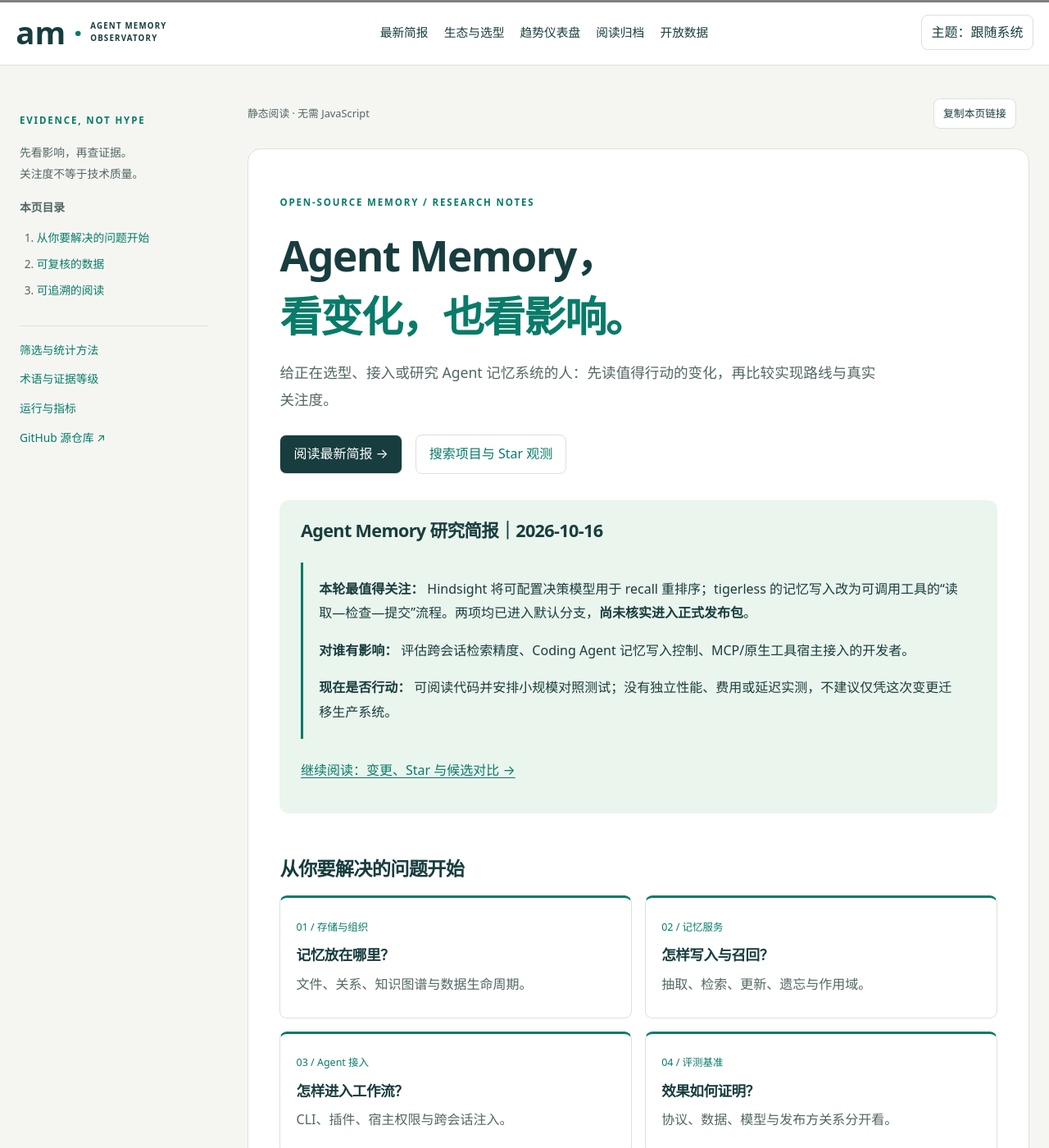
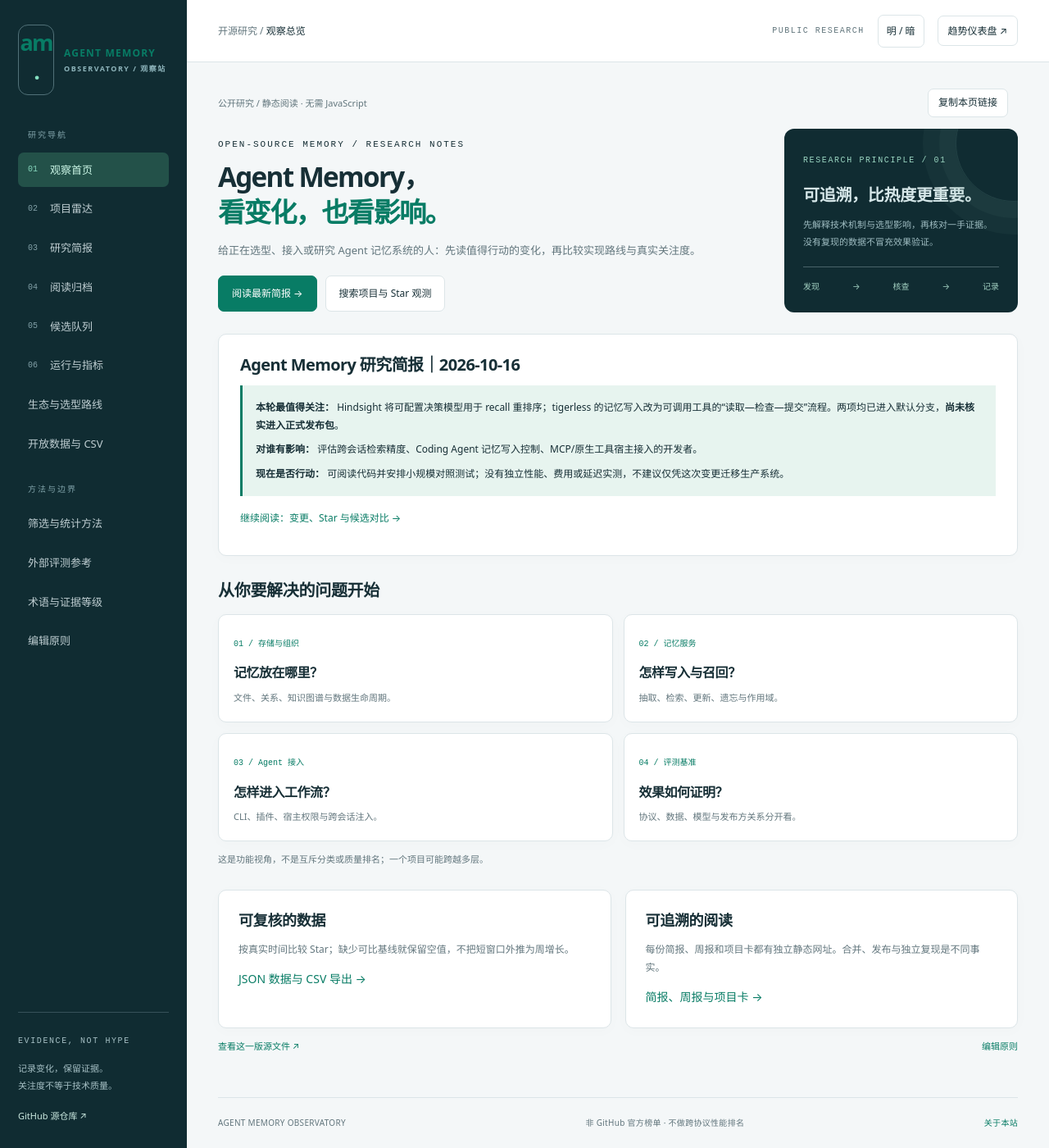
Before and after one commit to psiQAQ/agent-memory-github-trending, a Jekyll site: the page built from index.html, in a window 1280 px wide and 1400 px high. Shown: the whole window at 82% size. Built offline with Jekyll 4.4.1, drawn with Linux system fonts in a browser that asks for light colours; some of the changed text lies outside the part shown.

Commit message:
style: unify static homepage and reading pages with dashboard shell
Share Dashboard sidebar, topbar, palette and responsive cards across the static Jekyll pages. Keep reader TOC, no-JS content, historical Markdown, and dashboard routing. Use a single am-theme preference, avoid double sidebar handlers, document the design constraint, and add regression tests.

```diff
--- a/_layouts/reader.html
+++ b/_layouts/reader.html
@@ -4,49 +4,61 @@
   <meta charset="utf-8">
   <meta name="viewport" content="width=device-width, initial-scale=1">
   <meta name="description" content="{{ page.description | default: site.description | escape }}">
+  <meta name="theme-color" content="#102c32">
   <meta name="referrer" content="strict-origin-when-cross-origin">
   <meta http-equiv="Content-Security-Policy" content="default-src 'self'; script-src 'self'; style-src 'self'; img-src 'self' data:; connect-src 'self'; object-src 'none'; base-uri 'self'; form-action 'none'">
   <title>{{ page.title | default: site.title | escape }} · Agent Memory</title>
   <link rel="canonical" href="{{ page.url | absolute_url }}">
   <link rel="sitemap" type="application/xml" href="{{ '/sitemap.xml' | relative_url }}">
   <link rel="stylesheet" href="{{ '/assets/reader.css' | relative_url }}">
+  <link rel="stylesheet" href="{{ '/assets/site.css' | relative_url }}">
+  <link rel="stylesheet" href="{{ '/assets/reader-unified.css' | relative_url }}">
   <script type="module" src="{{ '/assets/reader.js' | relative_url }}"></script>
 </head>
-<body data-reader>
+<body data-reader{% if page.url == '/' %} class="reader-home"{% endif %}>
 <a class="skip" href="#content">跳到正文</a>
-  <header class="masthead">
-    <a class="brand" href="{{ '/' | relative_url }}">am<span>·</span> <small>AGENT MEMORY<br>OBSERVATORY</small></a>
+<aside id="sidebar" class="sidebar" aria-label="站点导航">
+  <a href="{{ '/' | relative_url }}" class="brand" aria-label="Agent Memory 观察站首页"><span class="brand-mark">am<span>·</span></span><span>AGENT MEMORY<small>OBSERVATORY / 观察站</small></span></a>
+  <p class="nav-label">研究导航</p>
   <nav aria-label="主导航">
-      <a href="{{ '/reports/latest.html' | relative_url }}">最新简报</a>
-      <a href="{{ '/reports/landscape.html' | relative_url }}">生态与选型</a>
-      <a href="{{ '/dashboard.html' | relative_url }}#view=projects">趋势仪表盘</a>
-      <a href="{{ '/archive.html' | relative_url }}">阅读归档</a>
-      <a href="{{ '/docs/open-data.html' | relative_url }}">开放数据</a>
+    <a href="{{ '/' | relative_url }}"{% if page.url == '/' %} class="active" aria-current="page"{% endif %}><span>01</span>观察首页</a>
+    <a href="{{ '/dashboard.html' | relative_url }}#view=projects"><span>02</span>项目雷达</a>
+    <a href="{{ '/reports/latest.html' | relative_url }}"{% if page.url == '/reports/latest.html' %} class="active" aria-current="page"{% endif %}><span>03</span>研究简报</a>
+    <a href="{{ '/archive.html' | relative_url }}"{% if page.url == '/archive.html' %} class="active" aria-current="page"{% endif %}><span>04</span>阅读归档</a>
+    <a href="{{ '/dashboard.html' | relative_url }}#view=candidates"><span>05</span>候选队列</a>
+    <a href="{{ '/dashboard.html' | relative_url }}#view=status"><span>06</span>运行与指标</a>
+    <a href="{{ '/reports/landscape.html' | relative_url }}">生态与选型路线</a>
+    <a href="{{ '/docs/open-data.html' | relative_url }}">开放数据与 CSV</a>
   </nav>
-    <button id="reader-theme" type="button" hidden>主题：跟随系统</button>
+  <p class="nav-label">方法与边界</p>
+  <nav aria-label="文档导航">
+    <a href="{{ '/docs/methodology.html' | relative_url }}">筛选与统计方法</a>
+    <a href="{{ '/docs/references.html' | relative_url }}">外部评测参考</a>
+    <a href="{{ '/docs/glossary.html' | relative_url }}">术语与证据等级</a>
+    <a href="{{ '/docs/project-preferences.html' | relative_url }}">编辑原则</a>
+  </nav>
+  <div class="sidebar-foot"><span class="tiny-label">EVIDENCE, NOT HYPE</span><p>记录变化，保留证据。<br>关注度不等于技术质量。</p><a href="https://github.com/psiQAQ/agent-memory-github-trending">GitHub 源仓库 ↗</a></div>
+</aside>
+<div class="shell">
+  <header class="topbar">
+    <div class="topbar-left"><button id="menu" class="icon-button" type="button" aria-label="展开导航" aria-controls="sidebar" aria-expanded="false">☰</button><span class="breadcrumb">开源研究 / <strong>{% if page.url == '/' %}观察总览{% else %}{{ page.title | default: site.title | escape }}{% endif %}</strong></span></div>
+    <div class="topbar-actions"><span class="public-label">PUBLIC RESEARCH</span><button id="reader-theme" class="icon-button" aria-label="切换深色模式" type="button" hidden>明 / 暗</button><a class="button small" href="{{ '/dashboard.html' | relative_url }}#view=projects">趋势仪表盘 ↗</a></div>
   </header>
   <progress id="reading-progress" aria-label="阅读进度" max="100" value="0" hidden></progress>
+  <main id="content" class="reader-main" tabindex="-1">
+    <noscript><nav class="nojs-nav" aria-label="无 JavaScript 导航"><a href="{{ '/' | relative_url }}">首页</a><a href="{{ '/reports/latest.html' | relative_url }}">最新简报</a><a href="{{ '/dashboard.html' | relative_url }}">趋势仪表盘</a><a href="{{ '/archive.html' | relative_url }}">阅读归档</a></nav></noscript>
     <div class="reading-layout">
-    <aside class="reading-aside">
-      <p class="eyebrow">EVIDENCE, NOT HYPE</p>
-      <p>先看影响，再查证据。<br>关注度不等于技术质量。</p>
-      <nav id="reader-toc" aria-label="本页目录" hidden></nav>
-      <div class="aside-links">
-        <a href="{{ '/docs/methodology.html' | relative_url }}">筛选与统计方法</a>
-        <a href="{{ '/docs/glossary.html' | relative_url }}">术语与证据等级</a>
-        <a href="{{ '/dashboard.html' | relative_url }}#view=status">运行与指标</a>
-        <a href="https://github.com/psiQAQ/agent-memory-github-trending">GitHub 源仓库 ↗</a>
+      <div class="reader-column">
+        <div class="reader-tools"><span>公开研究 / 静态阅读 · 无需 JavaScript</span><button id="copy-link" class="button small" type="button" hidden>复制本页链接</button><span id="reader-feedback" role="status"></span></div>
+        <article class="reader-article">{{ content }}</article>
+        <footer class="article-footer"><a href="https://github.com/psiQAQ/agent-memory-github-trending/blob/{{ site.github.build_revision | default: 'main' }}/{{ page.path }}">查看这一版源文件 ↗</a><a href="{{ '/docs/project-preferences.html' | relative_url }}">编辑原则</a></footer>
       </div>
-    </aside>
-    <main id="content" tabindex="-1">
-      <div class="reader-tools"><span>静态阅读 · 无需 JavaScript</span><button id="copy-link" type="button" hidden>复制本页链接</button><span id="reader-feedback" role="status"></span></div>
-      <article>{{ content }}</article>
-      <footer class="article-footer">
-        <a href="https://github.com/psiQAQ/agent-memory-github-trending/blob/{{ site.github.build_revision | default: 'main' }}/{{ page.path }}">查看这一版源文件 ↗</a>
-        <a href="{{ '/docs/project-preferences.html' | relative_url }}">编辑原则</a>
-      </footer>
+      {% unless page.url == '/' %}
+      <aside class="reading-aside" aria-label="文章辅助导航"><p class="eyebrow">本页阅读</p><nav id="reader-toc" aria-label="本页目录" hidden></nav><div class="aside-links"><a href="{{ '/docs/methodology.html' | relative_url }}">筛选与统计方法</a><a href="{{ '/docs/glossary.html' | relative_url }}">术语与证据等级</a><a href="{{ '/dashboard.html' | relative_url }}#view=status">运行与指标</a></div></aside>
+      {% endunless %}
+    </div>
   </main>
+  <footer class="footer"><span>AGENT MEMORY OBSERVATORY</span><span>非 GitHub 官方榜单 · 不做跨协议性能排名</span><a href="{{ '/docs/website.html' | relative_url }}">关于本站</a></footer>
 </div>
-  <footer class="site-footer">Agent Memory Observatory · 中文技术观察站 · 非 GitHub 官方榜单</footer>
 </body>
 </html>
--- /dev/null
+++ b/assets/reader-unified.css
@@ -0,0 +1,83 @@
+/* Static reading layer uses the exact dashboard design tokens and shell from site.css.
+   This file only styles article content and the reader-specific responsive layout. */
+body[data-reader]{font-size:14px;line-height:1.75;background:var(--bg);color:var(--ink)}
+body[data-reader] .shell{min-height:100vh;display:flex;flex-direction:column}
+body[data-reader] .topbar{flex-shrink:0}
+body[data-reader] .reader-main{width:100%;max-width:1480px;flex:1;margin:0 auto;padding:32px 38px 42px;min-height:0}
+body[data-reader] .reading-layout{display:grid;grid-template-columns:minmax(0,1fr) 200px;gap:22px;max-width:none;margin:0;padding:0}
+body[data-reader] .reader-home .reading-layout,body.reader-home .reading-layout{display:block}
+body[data-reader] .reader-column{min-width:0}
+body[data-reader] .reader-tools{display:flex;align-items:center;gap:12px;margin-bottom:14px;font-size:11px;line-height:1.55;color:var(--muted)}
+body[data-reader] .reader-tools .button{margin-left:auto}
+body[data-reader] .reader-article{font-size:14px;line-height:1.85;background:var(--panel);border:1px solid var(--line);border-radius:10px;box-shadow:var(--shadow);padding:clamp(22px,3vw,36px);overflow-wrap:anywhere;min-width:0}
+body[data-reader] .reader-article h1{font-size:clamp(25px,2.4vw,34px);line-height:1.35;letter-spacing:-.6px;margin:0 0 19px;color:var(--ink)}
+body[data-reader] .reader-article h2{font-size:20px;letter-spacing:-.3px;line-height:1.42;margin:30px 0 14px;padding-top:4px;color:var(--ink)}
+body[data-reader] .reader-article h3{font-size:16px;line-height:1.45;margin:24px 0 10px;color:var(--ink)}
+body[data-reader] .reader-article p,body[data-reader] .reader-article li{color:var(--ink)}
+body[data-reader] .reader-article p{margin:12px 0}
+body[data-reader] .reader-article a{color:var(--accent);text-underline-offset:3px}
+body[data-reader] .reader-article table{display:block;max-width:100%;overflow-x:auto;white-space:normal;border-collapse:collapse;font-size:12px;line-height:1.6;margin:18px 0 24px}
+body[data-reader] .reader-article th,body[data-reader] .reader-article td{padding:12px 13px;min-width:95px;vertical-align:top;border-bottom:1px solid var(--line)}
+body[data-reader] .reader-article th{background:var(--bg);font-size:11px;font-weight:650;color:var(--muted)}
+body[data-reader] .reader-article td:first-child{font-weight:650}
+body[data-reader] .reader-article pre{background:var(--bg);border:1px solid var(--line);color:var(--ink);padding:15px;border-radius:8px;overflow:auto;font-size:12px;line-height:1.7}
+body[data-reader] .reader-article code{background:var(--bg);color:var(--ink)}
+body[data-reader] .reader-article pre code{background:transparent}
+body[data-reader] .reader-article blockquote{border-left:3px solid var(--accent);background:var(--soft);margin:16px 0;padding:8px 18px;color:var(--ink)}
+body[data-reader] .reader-article details{border:1px solid var(--line);border-radius:8px;padding:12px 15px;margin:14px 0;background:var(--panel)}
+body[data-reader] .reader-article summary{color:var(--ink);cursor:pointer;font-weight:650}
+body[data-reader] .reader-article em{color:var(--accent)}
+body[data-reader] .reading-aside{position:sticky;top:18px;align-self:start;max-height:calc(100vh - 36px);overflow:auto;border:1px solid var(--line);border-radius:10px;padding:18px;background:var(--panel);color:var(--muted);font-size:12px;line-height:1.65;box-shadow:var(--shadow)}
+body[data-reader] .reading-aside .eyebrow{margin-bottom:8px}
+body[data-reader] #reader-toc strong{font-size:12px;color:var(--ink)}
+body[data-reader] #reader-toc ol{padding-left:18px;margin:11px 0}
+body[data-reader] #reader-toc li{margin:9px 0}
+body[data-reader] #reader-toc a{color:var(--muted)}
+body[data-reader] #reader-toc a:hover{color:var(--accent)}
+body[data-reader] .aside-links{border-top:1px solid var(--line);margin-top:15px;padding-top:15px;display:grid;gap:10px}
+body[data-reader] .aside-links a{color:var(--muted)}
+body[data-reader] .article-footer{display:flex;justify-content:space-between;gap:10px;flex-wrap:wrap;margin-top:12px;font-size:11px;color:var(--muted)}
+body[data-reader] .footer{margin-top:auto}
+body[data-reader] #reading-progress{position:fixed;top:0;left:0;width:100%;height:3px;z-index:40;accent-color:var(--accent)}
+body[data-reader] a:focus-visible,body[data-reader] button:focus-visible,body[data-reader] summary:focus-visible{outline:3px solid #40b6a0;outline-offset:3px}
+/* Reader landing page: independent cards rather than one large editorial sheet. */
+body.reader-home .reader-article{background:transparent;border:0;border-radius:0;box-shadow:none;padding:0;overflow:visible}
+body.reader-home .intro{display:grid;grid-template-columns:minmax(0,1fr) 285px;gap:28px;align-items:center;margin:0 0 26px}
+body.reader-home .intro h1{font-size:clamp(29px,2.6vw,43px);letter-spacing:-1.7px;line-height:1.28;margin:0 0 14px;font-weight:730}
+body.reader-home .intro .lead{max-width:610px;margin:0 0 18px;color:var(--muted);font-size:13px;line-height:1.9}
+body.reader-home .intro .actions{display:flex;gap:10px;flex-wrap:wrap;margin:0}
+body.reader-home .intro .actions a{display:inline-flex;align-items:center;justify-content:center;padding:10px 16px;min-height:40px;font-size:12px;border:1px solid var(--line);border-radius:7px;text-decoration:none;background:var(--panel);color:var(--ink)}
+body.reader-home .intro .actions a.primary{background:var(--accent);border-color:var(--accent);color:#fff}
+html[data-theme=dark] body.reader-home .intro .actions a.primary{color:#102c32}
+body.reader-home .intro-note{padding:23px}
+body.reader-home .intro-note h2{font-size:20px;color:#d6e7e9;padding:0;margin:18px 0 12px;line-height:1.4}
+body.reader-home .intro-note p{color:#9ebcc1;font-size:11px;margin:0}
+body.reader-home .latest-summary{background:var(--panel);border:1px solid var(--line);border-radius:10px;box-shadow:var(--shadow);padding:23px 26px;margin:0 0 28px}
+body.reader-home .latest-summary h1{font-size:20px;margin:0 0 12px}
+body.reader-home .latest-summary h2{font-size:16px;margin:18px 0 10px;padding:0}
+body.reader-home .latest-summary p,body.reader-home .latest-summary li{font-size:12px;line-height:1.8}
+body.reader-home .latest-summary blockquote{margin:10px 0 16px;padding:8px 16px}
+body.reader-home .latest-summary blockquote p{margin:8px 0}
+body.reader-home .home-section{margin:0 0 26px}
+body.reader-home .home-section>h2{font-size:20px;margin:0 0 14px;padding:0}
+body.reader-home .home-section>p{color:var(--muted);font-size:11px}
+body.reader-home .landscape-grid{display:grid;grid-template-columns:repeat(4,minmax(0,1fr));gap:13px}
+body.reader-home .landscape-grid .layer{padding:20px 18px;background:var(--panel);border:1px solid var(--line);border-radius:10px;box-shadow:var(--shadow);color:var(--ink);min-width:0}
+body.reader-home .landscape-grid .layer:hover{border-color:var(--accent);text-decoration:none}
+body.reader-home .landscape-grid .layer span{color:var(--accent);font:10px ui-monospace,monospace}
+body.reader-home .landscape-grid .layer h3{font-size:16px;margin:14px 0 8px}
+body.reader-home .landscape-grid .layer p{font-size:11px;line-height:1.75;color:var(--muted);margin:0}
+body.reader-home .two-up{display:grid;grid-template-columns:repeat(2,minmax(0,1fr));gap:17px}
+body.reader-home .two-up>div{background:var(--panel);border:1px solid var(--line);box-shadow:var(--shadow);border-radius:10px;padding:24px}
+body.reader-home .two-up h2{font-size:18px;margin:0 0 12px;padding:0}
+body.reader-home .two-up p{font-size:12px;color:var(--muted);line-height:1.85}
+@media(max-width:1300px){body.reader-home .landscape-grid{grid-template-columns:repeat(2,minmax(0,1fr))}}
+@media(max-width:1150px){body[data-reader] .reader-main{padding:26px}body[data-reader] .reading-layout{grid-template-columns:minmax(0,1fr)}body[data-reader] .reading-aside{position:static;max-height:none;display:block}body[data-reader] #reader-toc ol{columns:2}body.reader-home .intro{grid-template-columns:minmax(0,1fr) 245px;gap:18px}}
+@media(max-width:800px){body[data-reader] .reader-main{padding:24px 18px 36px}body[data-reader] .reader-tools{gap:7px;flex-wrap:wrap}body[data-reader] .reader-tools>span:first-child{max-width:50%}body[data-reader] .reader-article{padding:20px}body.reader-home .intro{display:block}body.reader-home .intro h1{font-size:34px}body.reader-home .intro-note{display:none}body.reader-home .two-up{grid-template-columns:1fr}}
+@media(max-width:560px){body.reader-home .landscape-grid{grid-template-columns:1fr}body[data-reader] .reader-article{padding:17px}body[data-reader] .reader-article table{font-size:11px}body[data-reader] .reader-article th,body[data-reader] .reader-article td{min-width:105px;padding:10px}body[data-reader] #reader-toc ol{columns:1}body.reader-home .latest-summary{padding:18px}body.reader-home .two-up>div{padding:20px}}
+@media print{body[data-reader] .sidebar,body[data-reader] .topbar,body[data-reader] .reader-tools,body[data-reader] .reading-aside,body[data-reader] .footer,body[data-reader] #reading-progress{display:none!important}body[data-reader] .shell{margin:0}body[data-reader] .reader-main{padding:0;max-width:none}body[data-reader] .reader-article{border:0;box-shadow:none;padding:0}body[data-reader] .reading-layout{display:block}}
+
+body[data-reader] .topbar-left{min-width:0}
+body[data-reader] .breadcrumb{min-width:0;overflow:hidden;text-overflow:ellipsis;white-space:nowrap}
+body[data-reader] .nojs-nav{display:flex;gap:12px;flex-wrap:wrap;padding:10px 14px;margin-bottom:14px;border:1px solid var(--line);border-radius:9px;background:var(--panel);font-size:12px}
+@media(max-width:620px){body[data-reader] .topbar-actions>a.button{display:none}body[data-reader] .breadcrumb{max-width:calc(100vw - 180px)}body[data-reader] .reader-tools>span:first-child{max-width:100%}}
--- a/assets/reader.js
+++ b/assets/reader.js
@@ -1,4 +1,4 @@
-import {legacyDestination, starsCSV, nextTheme} from './reader-core.mjs';
+import {legacyDestination, starsCSV} from './reader-core.mjs';
 const base = new URL('../', import.meta.url);
 function routeLegacy(hash = location.hash) {
   const destination = legacyDestination(hash);
@@ -16,18 +16,34 @@ document.addEventListener('click', event => {
 }, true);
 const feedback = document.querySelector('#reader-feedback');
 const announce = text => { if (feedback) feedback.textContent = text; };
+// Share the same theme key and dark-mode behavior as the Dashboard.
 const button = document.querySelector('#reader-theme');
-let theme = 'auto';
-try { const saved = localStorage.getItem('am-reader-theme'); if (['auto','light','dark'].includes(saved)) theme = saved; } catch { /* Storage may be disabled; reading still works. */ }
+let theme = null;
+try { const saved = localStorage.getItem('am-theme'); if (saved === 'light' || saved === 'dark') theme = saved; } catch { /* Optional preference. */ }
 function applyTheme() {
-  if (theme === 'auto') delete document.documentElement.dataset.theme;
-  else document.documentElement.dataset.theme = theme;
-  if (button) button.textContent = '主题：' + ({auto:'跟随系统',light:'浅色',dark:'深色'})[theme];
+  const value = theme || (matchMedia('(prefers-color-scheme: dark)').matches ? 'dark' : 'light');
+  document.documentElement.dataset.theme = value;
+  if (button) button.textContent = '明 / 暗';
 }
 if (document.body.hasAttribute('data-reader')) applyTheme();
 if (button) {
   button.hidden = false;
-  button.addEventListener('click', () => { theme = nextTheme(theme); applyTheme(); try { localStorage.setItem('am-reader-theme', theme); } catch { /* Optional preference. */ } });
+  button.addEventListener('click', () => {
+    theme = document.documentElement.dataset.theme === 'dark' ? 'light' : 'dark';
+    applyTheme();
+    try { localStorage.setItem('am-theme', theme); } catch { /* Optional preference. */ }
+  });
+}
+// Match the Dashboard's mobile sidebar interaction while keeping static links usable without JS.
+const menu = document.querySelector('#menu'), sidebar = document.querySelector('#sidebar');
+function closeMenu() { if (!menu || !sidebar) return; sidebar.classList.remove('open'); menu.setAttribute('aria-expanded', 'false'); }
+if (document.body.hasAttribute('data-reader') && menu && sidebar) {
+  menu.addEventListener('click', () => {
+    const open = sidebar.classList.toggle('open');
+    menu.setAttribute('aria-expanded', String(open));
+  });
+  sidebar.addEventListener('click', event => { if (event.target.closest?.('a')) closeMenu(); });
+  document.addEventListener('keydown', event => { if (event.key === 'Escape') closeMenu(); });
 }
 const article = document.querySelector('article');
 const toc = document.querySelector('#reader-toc');
--- a/index.html
+++ b/index.html
@@ -3,17 +3,20 @@ layout: reader
 title: Agent Memory 观察站
 ---
 <section class="intro">
+  <div class="intro-copy">
   <p class="eyebrow">OPEN-SOURCE MEMORY / RESEARCH NOTES</p>
   <h1>Agent Memory，<br><em>看变化，也看影响。</em></h1>
   <p class="lead">给正在选型、接入或研究 Agent 记忆系统的人：先读值得行动的变化，再比较实现路线与真实关注度。</p>
   <div class="actions"><a class="primary" href="{{ '/reports/latest.html' | relative_url }}">阅读最新简报 →</a><a href="{{ '/dashboard.html' | relative_url }}#view=projects">搜索项目与 Star 观测</a></div>
+  </div>
+  <aside class="field-note intro-note"><span class="tiny-label">RESEARCH PRINCIPLE / 01</span><h2>可追溯，比热度更重要。</h2><p>先解释技术机制与选型影响，再核对一手证据。<br>没有复现的数据不冒充效果验证。</p><div class="pipeline"><span>发现</span><span>→</span><span>核查</span><span>→</span><span>记录</span></div></aside>
 </section>
 <section class="latest-summary" aria-label="最新简报摘要">
 {% capture latest_brief %}{% include_relative reports/latest.md %}{% endcapture %}
 {{ latest_brief | split: '## 已确认合并/发布的变更' | first | markdownify }}
 <p><a href="{{ '/reports/latest.html' | relative_url }}">继续阅读：变更、Star 与候选对比 →</a></p>
 </section>
-<section>
+<section class="home-section">
   <h2>从你要解决的问题开始</h2>
   <div class="landscape-grid">
     <a class="layer" href="{{ '/reports/landscape.html' | relative_url }}#storage"><span>01 / 存储与组织</span><h3>记忆放在哪里？</h3><p>文件、关系、知识图谱与数据生命周期。</p></a>
```
Also changed, not shown: docs/project-preferences.md (+6 -0 lines), docs/website.md (+6 -0 lines), tests/reader.test.mjs (+27 -0 lines). Lines whose indentation alone changed are shown as unchanged.
